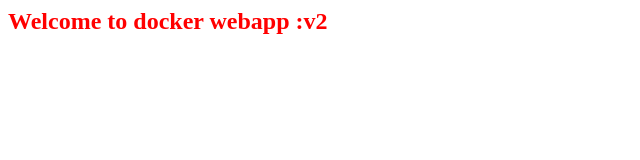
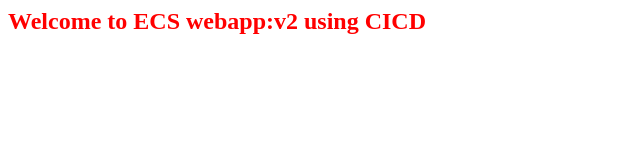
Before and after one commit to kapilkumar0001/ecs, a plain HTML site: page index.html in a window 1280 px wide. Shown: the whole page, without its empty margins (0-640 px from the left). Drawn offline with Linux system fonts and the light colour scheme.

Commit message:
Update index.html

```diff
--- a/index.html
+++ b/index.html
@@ -1,4 +1,4 @@
 <html>
-	<body><font color="red"><h2>Welcome to docker webapp :v2</h2></font>
+	<body><font color="red"><h2>Welcome to ECS  webapp:v2 using CICD </h2></font>
 	</body>
 </html>
```
